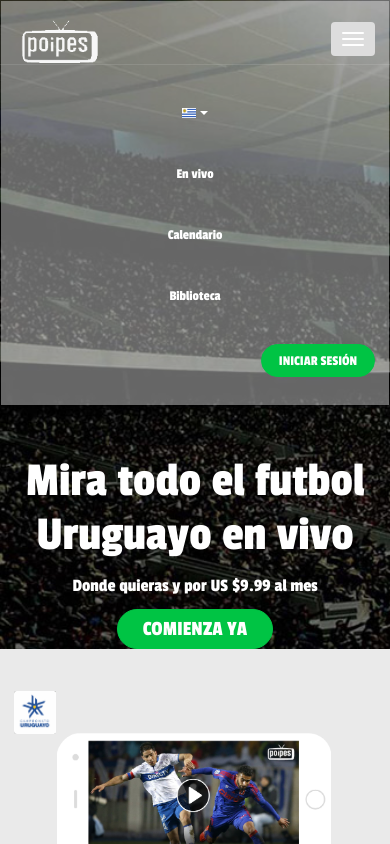
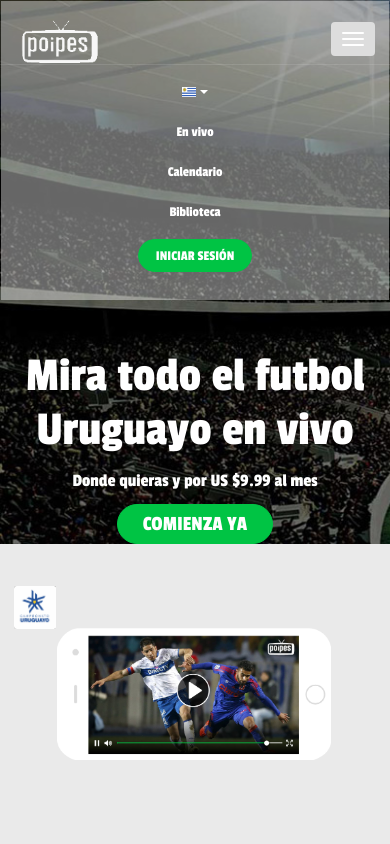
Before and after one commit to VaneVC88/Ejercicio-Mediastream, a plain HTML site: page index.html in a window 390 px wide. Both pictures are taken after a click on the button "Toggle navigation". Shown: the top 844 px of the page. Drawn offline with nearby package versions, Linux system fonts and the light colour scheme.

Commit message:
arreglos general

```diff
--- a/css/main.css
+++ b/css/main.css
@@ -274,6 +274,13 @@ footer p a:hover {
     padding: 0 1em 2em 1em;
   }
 
+  header .btn-inicioSesion {
+    margin-top: 0;
+    float: none;
+  }
+
+  .header-links { margin-top: 0; }
+
   #servicios {
     background: #EAEAEA;
     padding: 6em 1em 2em 3em;
```
